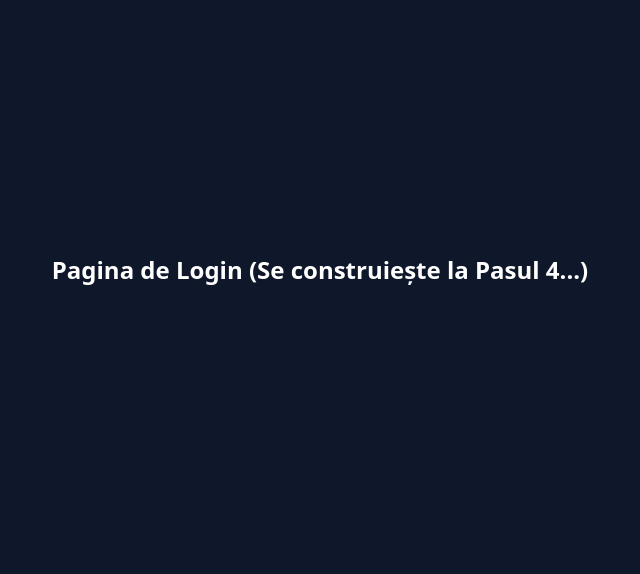
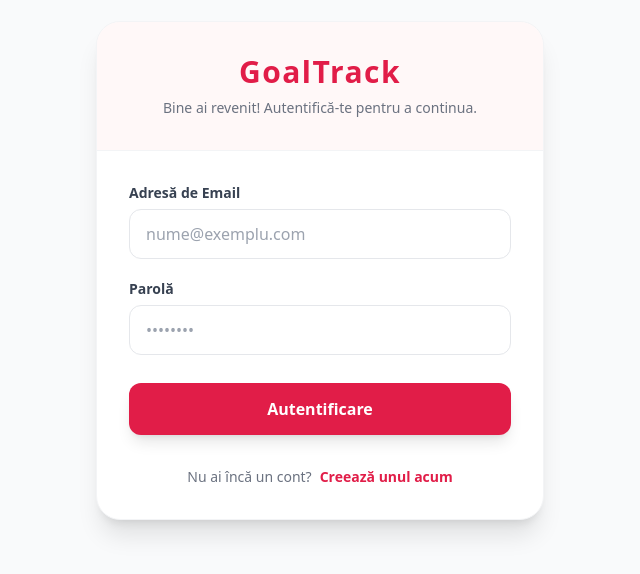
Before and after one commit to alin-anton/GoalTrack, a React (Vite) app in the folder Goaltrack_amplificat/: page /login in a window 1280 px wide. Shown: the part 130-704 px from the top of the page, without its empty margins (320-960 px from the left). Built offline with nearby package versions, Linux system fonts and the light colour scheme.

Commit message:
pagina login

```diff
--- a/Goaltrack_amplificat/src/App.tsx
+++ b/Goaltrack_amplificat/src/App.tsx
@@ -3,36 +3,23 @@ import { BrowserRouter as Router, Routes, Route, Navigate } from 'react-router-d
 import { AuthProvider } from './context/AuthContext';
 import ProtectedRoute from './components/ProtectedRoute';
 import Home from './pages/Home';
-
-// Vom construi adevărata pagină de Login la Pasul 4.
-// Până atunci, folosim un mic placeholder ca să nu primim eroare.
-const LoginPlaceholder = () => (
-  <div className="flex h-screen items-center justify-center bg-slate-900 text-white text-2xl font-bold">
-    Pagina de Login (Se construiește la Pasul 4...)
-  </div>
-);
+import Login from './pages/Login';
 
 const App: React.FC = () => {
   return (
-    // 1. AuthProvider face datele de login disponibile în toată aplicația
     <AuthProvider>
-      {/* 2. Router activează navigarea între pagini */}
       <Router>
         <Routes>
+          {/* RUTE PUBLICE */}
+          <Route path="/login" element={<Login />} />
 
-          {/* RUTE PUBLICE */}
-          <Route path="/login" element={<LoginPlaceholder />} />
-
-          {/* RUTE PROTEJATE */}
-          {/* Tot ce este pus în interiorul <ProtectedRoute> necesită token JWT */}
+          {/* RUTE PROTEJATE (necesită token) */}
           <Route element={<ProtectedRoute />}>
             <Route path="/home" element={<Home />} />
-            {/* Aici vei putea adăuga pe viitor <Route path="/dashboard" element={<Dashboard />} /> etc. */}
           </Route>
 
-          {/* CATCH-ALL (Dacă scrie un URL greșit, îl trimitem la /home, unde ProtectedRoute decide ce face cu el) */}
+          {/* CATCH-ALL: Redirecționează orice link greșit către home */}
           <Route path="*" element={<Navigate to="/home" replace />} />
-
         </Routes>
       </Router>
     </AuthProvider>
--- a/Goaltrack_amplificat/src/pages/Home.tsx
+++ b/Goaltrack_amplificat/src/pages/Home.tsx
@@ -5,6 +5,7 @@ import type { Task } from '../types/Task';
 import type { Project } from '../types/Project';
 import { ProjectService } from '../services/ProjectService'; // Asigură-te că folderul se numește 'services'
 import { TaskService } from '../services/TaskService';
+import { useAuth } from '../context/AuthContext'; // 1. Importăm contextul de autentificare
 
 const Home: React.FC = () => {
   // Stările pentru datele reale
@@ -12,18 +13,20 @@ const Home: React.FC = () => {
   const [tasks, setTasks] = useState<Task[]>([]);
   const [isLoading, setIsLoading] = useState<boolean>(true);
 
-  // TODO: Aici va veni ID-ul utilizatorului logat din context/store (de ex. după autentificare)
-  // Pentru moment folosim un ID hardcodat ca să poți testa API-ul
-  const currentUserId = "1";
+  // 2. Extragem utilizatorul curent din memoria aplicației
+  const { user } = useAuth();
 
   // Funcția care aduce datele de la API-urile tale
   const fetchDashboardData = async () => {
+    // 3. Dacă nu avem user încă (se încarcă) sau nu are id valid, nu facem request-ul
+    if (!user || !user.id) return;
+
     setIsLoading(true);
     try {
       // Facem ambele request-uri în paralel pentru a încărca pagina mai repede
       const [fetchedProjects, fetchedTasks] = await Promise.all([
-        ProjectService.getByUserId(currentUserId),
-        TaskService.getByUserId(currentUserId)
+        ProjectService.getByUserId(user.id),
+        TaskService.getByUserId(user.id)
       ]);
 
       setProjects(fetchedProjects);
@@ -36,10 +39,10 @@ const Home: React.FC = () => {
     }
   };
 
-  // Se execută o singură dată la montarea componentei
+  // 4. Se execută când componenta se montează sau când se schimbă utilizatorul logat
   useEffect(() => {
     fetchDashboardData();
-  }, []);
+  }, [user]);
 
   // --- HANDLERE PENTRU ACȚIUNI REALE ---
 
--- a/Goaltrack_amplificat/src/pages/Login.tsx
+++ b/Goaltrack_amplificat/src/pages/Login.tsx
@@ -0,0 +1,171 @@
+import React, { useState } from 'react';
+import { useNavigate } from 'react-router-dom';
+import { useAuth } from '../context/AuthContext';
+import api from '../services/api';
+
+const Login: React.FC = () => {
+  const [isLoginView, setIsLoginView] = useState(true);
+  const [email, setEmail] = useState('');
+  const [password, setPassword] = useState('');
+  const [username, setUsername] = useState(''); // Folosit doar la înregistrare
+
+  const [error, setError] = useState<string | null>(null);
+  const [isLoading, setIsLoading] = useState(false);
+
+  const { login } = useAuth();
+  const navigate = useNavigate();
+
+  // --- LOGICA PENTRU LOGIN ---
+  const handleLogin = async (e: React.FormEvent) => {
+    e.preventDefault();
+    setError(null);
+    setIsLoading(true);
+
+    try {
+      // 1. Apelăm backend-ul (Spring Boot - AuthController)
+      const response = await api.post('/auth/login', {
+        email,
+        password
+      });
+
+      // 2. Extragem datele primite (AuthResponse)
+      const { token, user } = response.data;
+
+      // 3. Salvăm în Context și LocalStorage
+      login(token, user);
+
+      // 4. Redirecționăm către pagina principală
+      navigate('/home');
+    } catch (err: any) {
+      console.error("Eroare la autentificare", err);
+      // Afișăm un mesaj prietenos în caz de eroare
+      setError(err.response?.data?.message || 'Email sau parolă incorectă. Te rugăm să încerci din nou.');
+    } finally {
+      setIsLoading(false);
+    }
+  };
+
+  // --- LOGICA PENTRU REGISTER ---
+  const handleRegister = async (e: React.FormEvent) => {
+    e.preventDefault();
+    setError(null);
+    setIsLoading(true);
+
+    try {
+      // Apelăm backend-ul (Spring Boot - AuthController)
+      await api.post('/auth/register', {
+        username,
+        email,
+        password
+      });
+
+      // Dacă s-a creat contul cu succes, comutăm automat pe formularul de login
+      alert('Cont creat cu succes! Te poți autentifica acum.');
+      setIsLoginView(true);
+      setPassword(''); // Curățăm parola pentru siguranță
+    } catch (err: any) {
+      console.error("Eroare la înregistrare", err);
+      setError(err.response?.data?.message || 'A apărut o eroare la crearea contului.');
+    } finally {
+      setIsLoading(false);
+    }
+  };
+
+  return (
+    <div className="min-h-screen flex items-center justify-center bg-gray-50 dark:bg-slate-900 transition-colors duration-300 p-4">
+      <div className="w-full max-w-md bg-white dark:bg-slate-800 rounded-3xl shadow-xl border border-gray-100 dark:border-slate-700 overflow-hidden transition-colors duration-300">
+
+        {/* Header cu logo și titlu */}
+        <div className="p-8 text-center bg-rose-50/50 dark:bg-slate-800/50 border-b border-gray-100 dark:border-slate-700">
+          <h1 className="text-3xl font-black tracking-wider text-rose-600 dark:text-rose-500 mb-2">GoalTrack</h1>
+          <p className="text-sm font-medium text-gray-500 dark:text-gray-400">
+            {isLoginView ? 'Bine ai revenit! Autentifică-te pentru a continua.' : 'Creează-ți un cont pentru a începe.'}
+          </p>
+        </div>
+
+        {/* Formularul */}
+        <div className="p-8">
+          {error && (
+            <div className="mb-6 p-4 bg-red-50 dark:bg-red-900/20 border-l-4 border-red-500 text-red-700 dark:text-red-400 text-sm font-medium rounded-r-md">
+              {error}
+            </div>
+          )}
+
+          <form onSubmit={isLoginView ? handleLogin : handleRegister} className="flex flex-col gap-5">
+
+            {/* Câmpul Username (Apare doar la Register) */}
+            {!isLoginView && (
+              <div>
+                <label className="block text-sm font-bold text-gray-700 dark:text-gray-300 mb-1.5">Nume Utilizator</label>
+                <input
+                  type="text"
+                  value={username}
+                  onChange={(e) => setUsername(e.target.value)}
+                  required
+                  placeholder="ex: alin_dev"
+                  className="w-full px-4 py-3 rounded-xl border border-gray-200 dark:border-slate-600 bg-white dark:bg-slate-700 text-gray-900 dark:text-gray-100 focus:ring-2 focus:ring-rose-500 focus:border-transparent outline-none transition-all"
+                />
+              </div>
+            )}
+
+            <div>
+              <label className="block text-sm font-bold text-gray-700 dark:text-gray-300 mb-1.5">Adresă de Email</label>
+              <input
+                type="email"
+                value={email}
+                onChange={(e) => setEmail(e.target.value)}
+                required
+                placeholder="nume@exemplu.com"
+                className="w-full px-4 py-3 rounded-xl border border-gray-200 dark:border-slate-600 bg-white dark:bg-slate-700 text-gray-900 dark:text-gray-100 focus:ring-2 focus:ring-rose-500 focus:border-transparent outline-none transition-all"
+              />
+            </div>
+
+            <div>
+              <label className="block text-sm font-bold text-gray-700 dark:text-gray-300 mb-1.5">Parolă</label>
+              <input
+                type="password"
+                value={password}
+                onChange={(e) => setPassword(e.target.value)}
+                required
+                placeholder="••••••••"
+                className="w-full px-4 py-3 rounded-xl border border-gray-200 dark:border-slate-600 bg-white dark:bg-slate-700 text-gray-900 dark:text-gray-100 focus:ring-2 focus:ring-rose-500 focus:border-transparent outline-none transition-all"
+              />
+            </div>
+
+            <button
+              type="submit"
+              disabled={isLoading}
+              className="mt-2 w-full py-3.5 px-4 bg-rose-600 hover:bg-rose-700 text-white font-bold rounded-xl shadow-lg hover:shadow-rose-500/30 transition-all transform active:scale-95 disabled:opacity-70 disabled:active:scale-100 flex justify-center items-center"
+            >
+              {isLoading ? (
+                <svg className="animate-spin h-5 w-5 text-white" xmlns="http://www.w3.org/2000/svg" fill="none" viewBox="0 0 24 24">
+                  <circle className="opacity-25" cx="12" cy="12" r="10" stroke="currentColor" strokeWidth="4"></circle>
+                  <path className="opacity-75" fill="currentColor" d="M4 12a8 8 0 018-8V0C5.373 0 0 5.373 0 12h4zm2 5.291A7.962 7.962 0 014 12H0c0 3.042 1.135 5.824 3 7.938l3-2.647z"></path>
+                </svg>
+              ) : (
+                isLoginView ? 'Autentificare' : 'Creare Cont'
+              )}
+            </button>
+          </form>
+
+          {/* Toggle între Login și Register */}
+          <div className="mt-8 text-center text-sm font-medium text-gray-500 dark:text-gray-400">
+            {isLoginView ? 'Nu ai încă un cont?' : 'Ai deja un cont?'}
+            <button
+              onClick={() => {
+                setIsLoginView(!isLoginView);
+                setError(null); // Resetăm erorile la comutare
+              }}
+              className="ml-2 text-rose-600 dark:text-rose-400 hover:text-rose-700 dark:hover:text-rose-300 font-bold transition-colors focus:outline-none underline-offset-4 hover:underline"
+            >
+              {isLoginView ? 'Creează unul acum' : 'Autentifică-te'}
+            </button>
+          </div>
+
+        </div>
+      </div>
+    </div>
+  );
+};
+
+export default Login;
```
Also changed, not shown: 1 other file (tests, documents, lock files or other folders).
